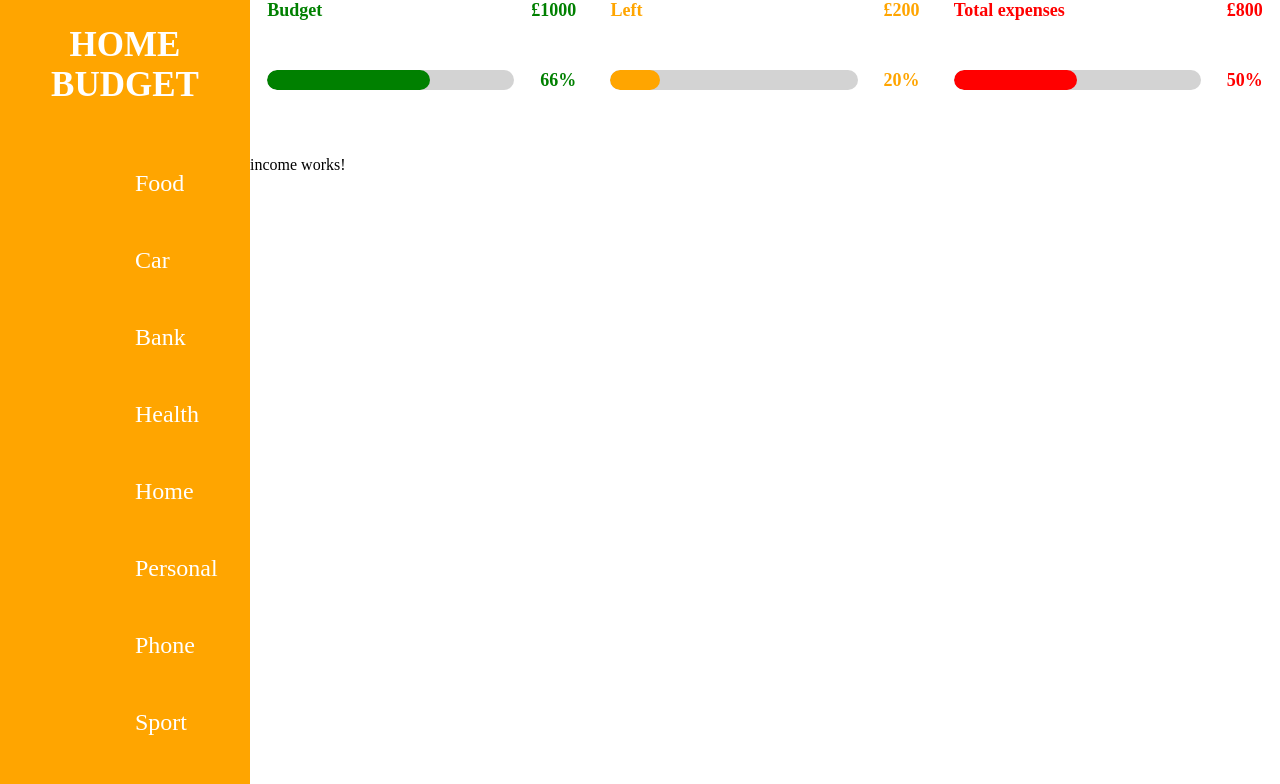
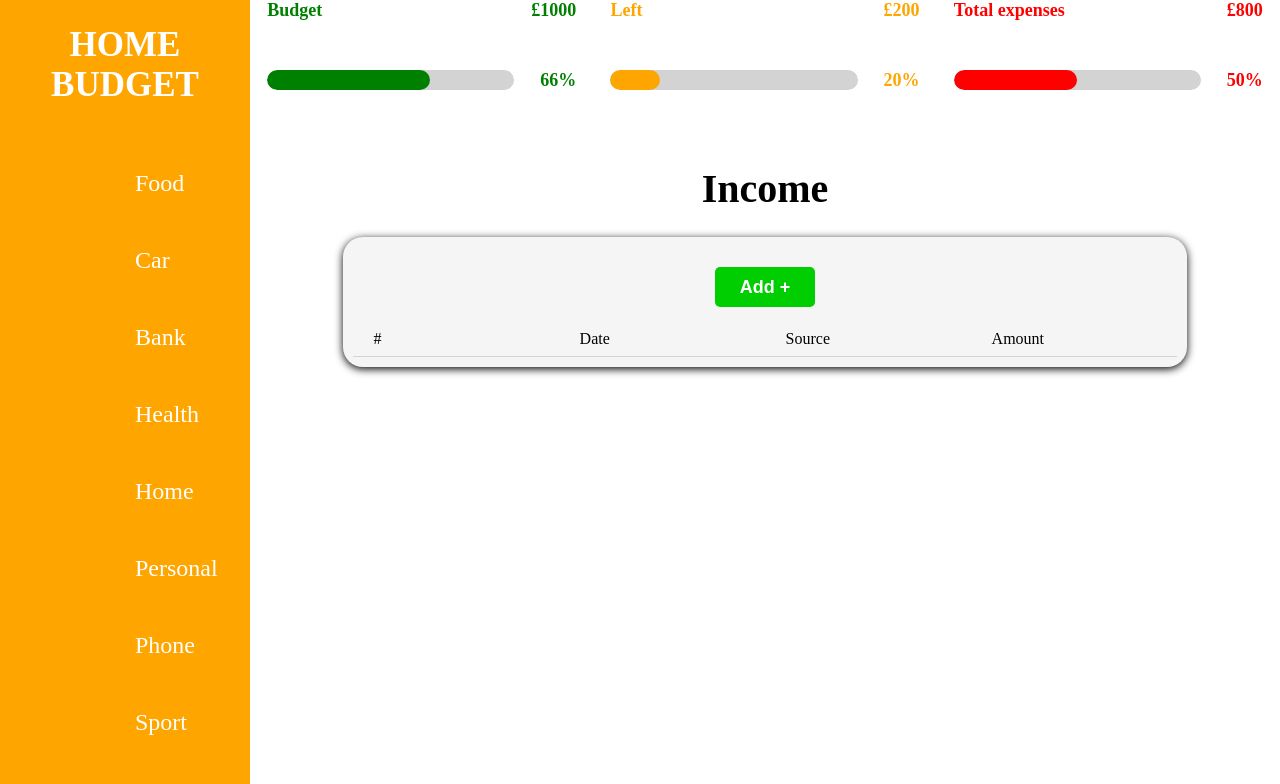
Before and after one commit to MacRapacki/HOME-BUDGET, an Angular app: page /income in a window 1280 px wide. Shown: the top 784 px of the page. Built offline with nearby package versions, Linux system fonts and the light colour scheme.

Commit message:
create income page

```diff
--- a/src/app/navigation/navigation.component.scss
+++ b/src/app/navigation/navigation.component.scss
@@ -74,6 +74,11 @@
             color: white;
             background-color: green;
           }
+
+          &.active {
+            background-color: lightgray;
+            color: green;
+          }
         }
       }
     }
--- a/src/app/pages/food/food.component.scss
+++ b/src/app/pages/food/food.component.scss
@@ -1,7 +1,5 @@
 .title {
   width: 100%;
-  //   height: 500px;
-  //   border: 2px solid black;
   display: flex;
   justify-content: space-around;
   margin-bottom: 80px;
--- a/src/app/pages/income/income.component.html
+++ b/src/app/pages/income/income.component.html
@@ -1 +1,27 @@
-<p>income works!</p>
+<h2>Income</h2>
+<div class="income__list">
+
+  <button class="add" type="button" (click)="showForm()">Add +</button>
+
+
+  <form class="form">
+    <label> Choose date <br>
+      <input class="date" type="date" name="date" [(ngModel)]="date" value="{{date}}">
+    </label>
+    <label> Source of income
+      <input class="shop" type="text" name="shop" [(ngModel)]="sourceName">
+    </label>
+    <label>Add amount (£)
+      <input class="price" type="number" name="price" min="0" [(ngModel)]="incomeAmount">
+    </label>
+    <button class="submit" type="submit" (click)="addItem($event)">Submit</button>
+  </form>
+
+
+  <div class="row" *ngFor="let list of arr; let i = index">
+    <div>{{ i === 0 ? "#" : i }}</div>
+    <div>{{ list.date }}</div>
+    <div>{{ list.source }}</div>
+    <div>{{ list.amount === "Amount" ?  "Amount"  :  "£" + list.amount }}</div>
+  </div>
+</div>
--- a/src/app/pages/income/income.component.scss
+++ b/src/app/pages/income/income.component.scss
@@ -0,0 +1,87 @@
+h2 {
+  font-size: 40px;
+  text-align: center;
+  margin: 25px 0;
+}
+
+
+.income__list {
+  display: block;
+  width: 80%;
+  //   height: 300px;
+  background-color: whitesmoke;
+  margin: 0 auto;
+  border-radius: 20px;
+  box-shadow: 0px 2px 8px 0px rgba(0, 0, 0, 1);
+  padding: 10px 10px;
+
+
+  .add {
+    display: block;
+    margin: 20px auto;
+    width: 100px;
+    height: 40px;
+    background-color: rgb(0, 206, 0);
+    color: white;
+    border: none;
+    border-radius: 5px;
+    cursor: pointer;
+    font-size: 18px;
+    font-weight: bold;
+  }
+
+
+  .form {
+    display: none;
+
+    &.active {
+      display: flex;
+      flex-direction: column;
+      justify-content: center;
+      align-items: center;
+    }
+
+    label {
+      width: 400px;
+      display: flex;
+      justify-content: space-between;
+      align-items: center;
+      font-size: 20px;
+
+      input {
+        margin: 10px 0 10px;
+        width: 150px;
+        text-align: center;
+        font-size: 16px;
+        padding: 3px 3px;
+      }
+    }
+
+    .submit {
+      width: 80px;
+      height: 30px;
+      background-color: orange;
+      color: white;
+      border: none;
+      border-radius: 5px;
+      cursor: pointer;
+      font-weight: bold;
+    }
+  }
+
+
+  .row {
+    display: flex;
+    flex-direction: row;
+    justify-content: space-around;
+    align-items: center;
+    border-bottom: 1.5px solid lightgrey;
+    padding-bottom: 5px;
+
+    div {
+      width: 20%;
+      max-width: 20%;
+      padding: 3px 5px;
+    }
+  }
+}
--- a/src/app/pages/income/income.component.ts
+++ b/src/app/pages/income/income.component.ts
@@ -7,9 +7,51 @@ import { Component, OnInit } from '@angular/core';
 })
 export class IncomeComponent implements OnInit {
 
+  arr = [
+    {
+      listNumber: "#",
+      date: "Date",
+      source: "Source",
+      amount: "Amount",
+
+    },
+  ];
+
+  date = new Date().toLocaleDateString('en-CA');
+  sourceName: string = "";
+  incomeAmount: any = 0
+
   constructor() { }
 
   ngOnInit(): void {
   }
 
+  /// show form on click
+  showForm() {
+    document.querySelector(".form").classList.toggle("active")
+  }
+
+  ///add incom info to list and update array
+  addItem(e) {
+    e.preventDefault();
+
+    if (this.sourceName === "" || this.incomeAmount === 0) { return alert('Fill the form.') };
+
+    const listItem = {
+      listNumber: "#",
+      date: this.date,
+      source: this.sourceName,
+      amount: this.incomeAmount,
+    };
+
+    this.arr.push(listItem);
+
+
+
+
+    this.sourceName = "";
+    this.incomeAmount = 0
+
+  }
+
 }
```
